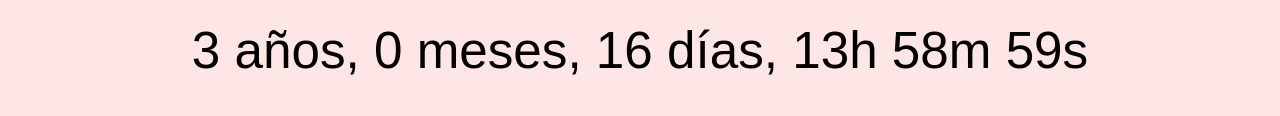
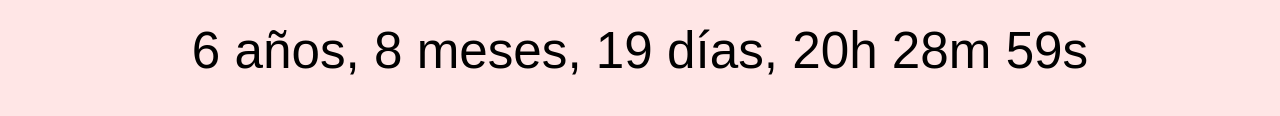
Before and after one commit to DarthMalgus/DarthMalgus.github.io, a plain HTML site: page index.html in a window 1280 px wide. Shown: the part 447-563 px from the top of the page. Drawn offline with Linux system fonts and the light colour scheme.

Commit message:
Update index.html

```diff
--- a/index.html
+++ b/index.html
@@ -43,7 +43,7 @@
 
     <script>
         function actualizarContador() {
-            const inicio = new Date("2022-02-14T00:00:00"); // Cambia la fecha de inicio
+            const inicio = new Date("2018-07-01T17:30:00"); // Cambia la fecha de inicio
             const ahora = new Date();
             let diferencia = ahora - inicio;
 
```
